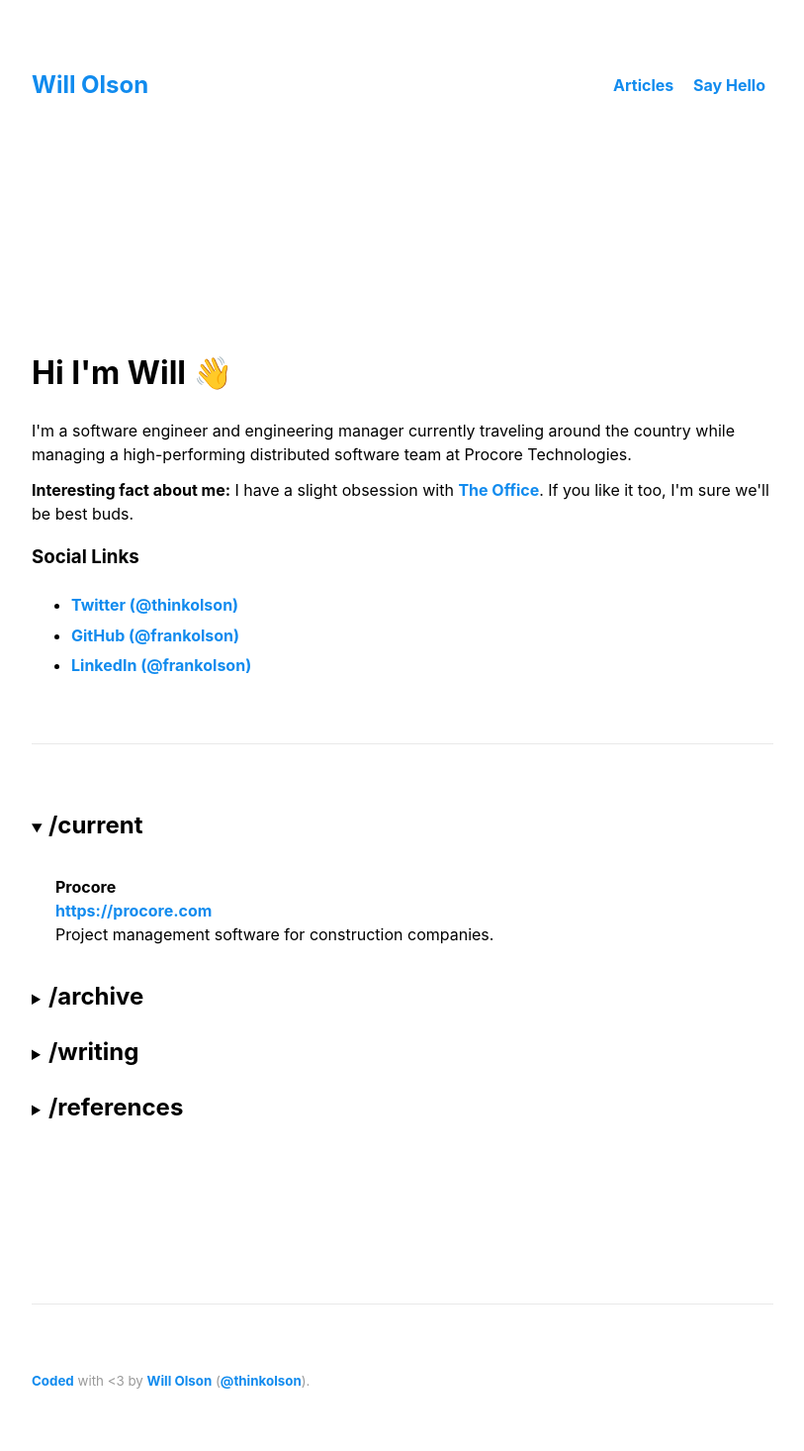
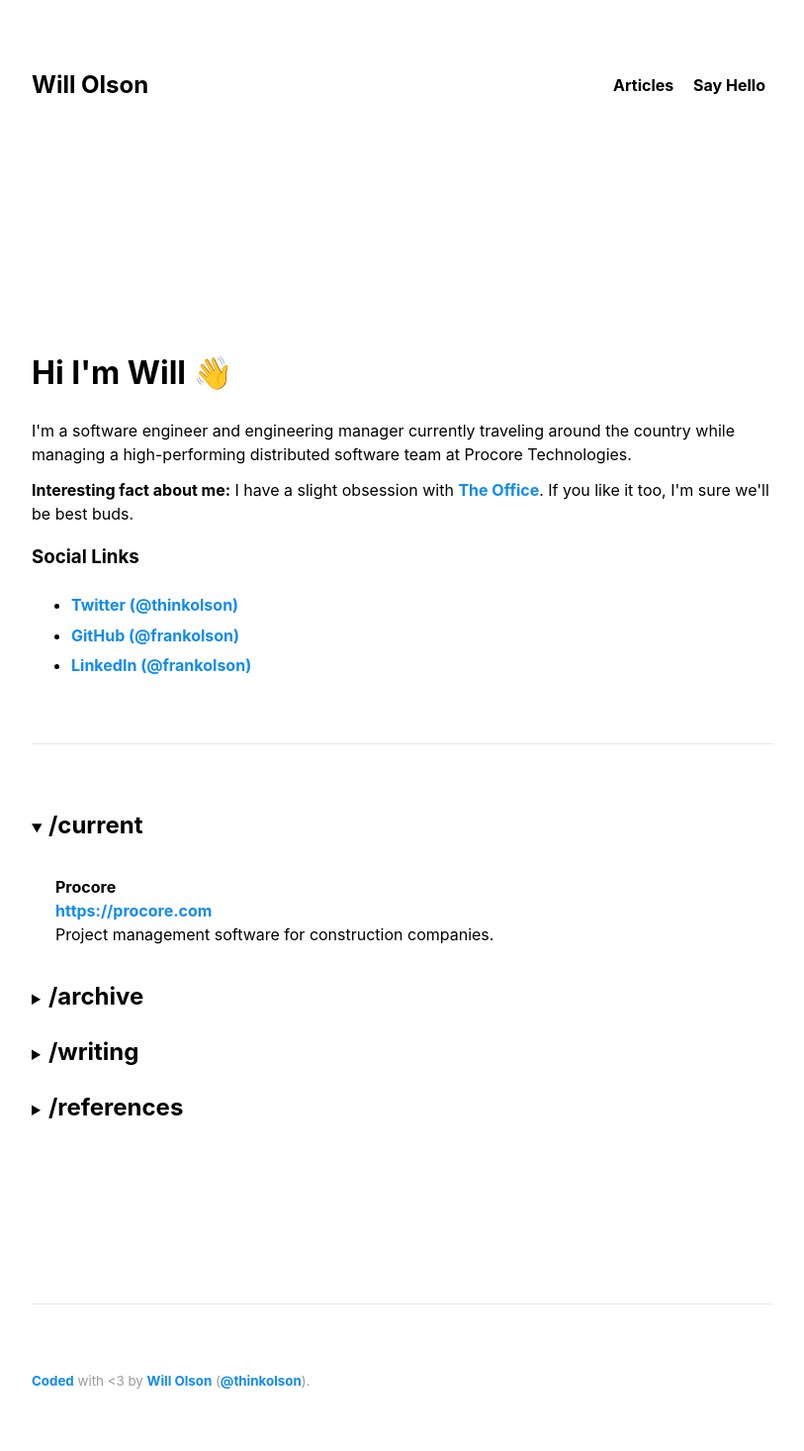
Before and after one commit to frankolson/willolson.io, a Jekyll site: the page built from index.html, in a window 1280 px wide. Shown: the whole page at 99% size, without its empty margins (233-1046 px from the left). Built offline with Jekyll 4.4.1, drawn with Linux system fonts in a browser that asks for light colours.

Commit message:
Darken navigation link color

```diff
--- a/css/custom.css
+++ b/css/custom.css
@@ -3,6 +3,10 @@
   --width-card-medium: 460px;
   --width-card-wide: 700px;
   --width-content: 750px;
+}
+
+header nav a {
+  color: var(--color-text);
 }
 
 .homepage-details {
```
